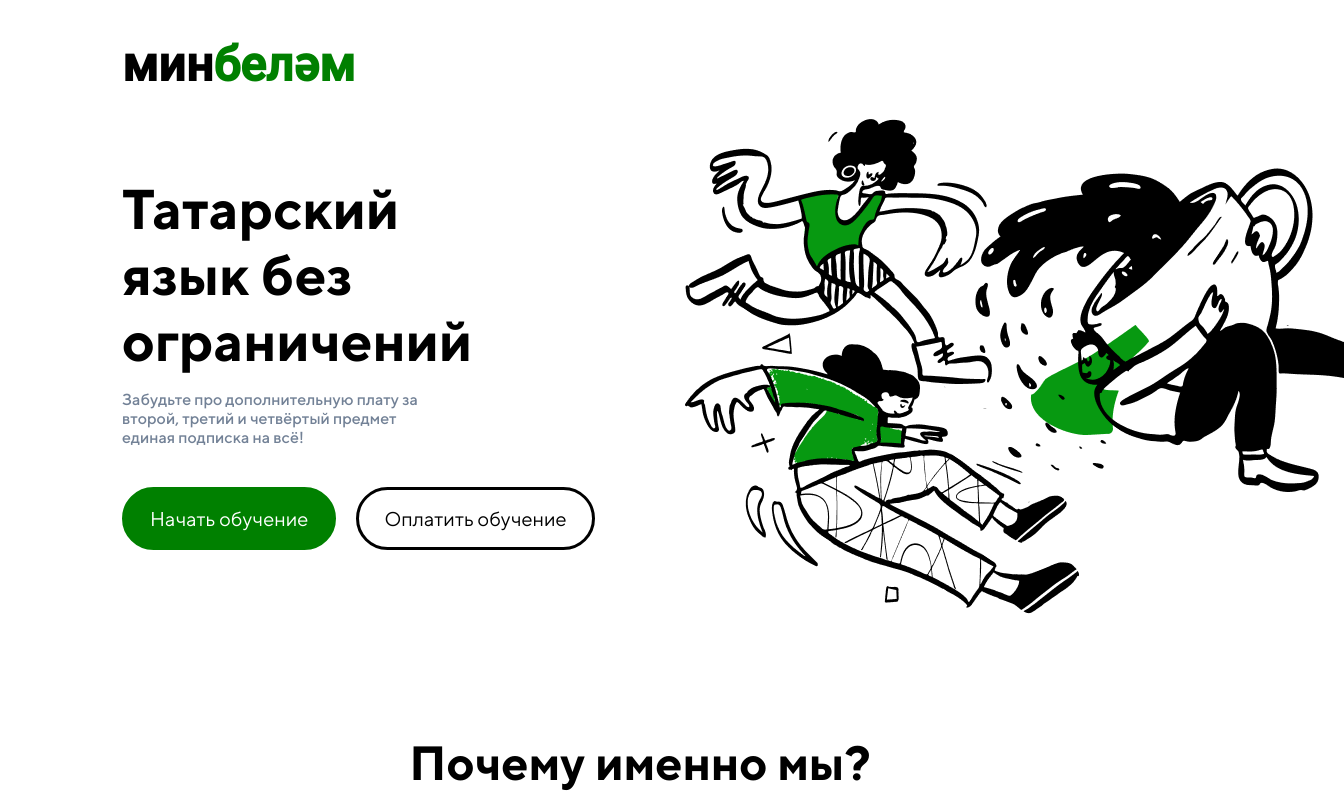
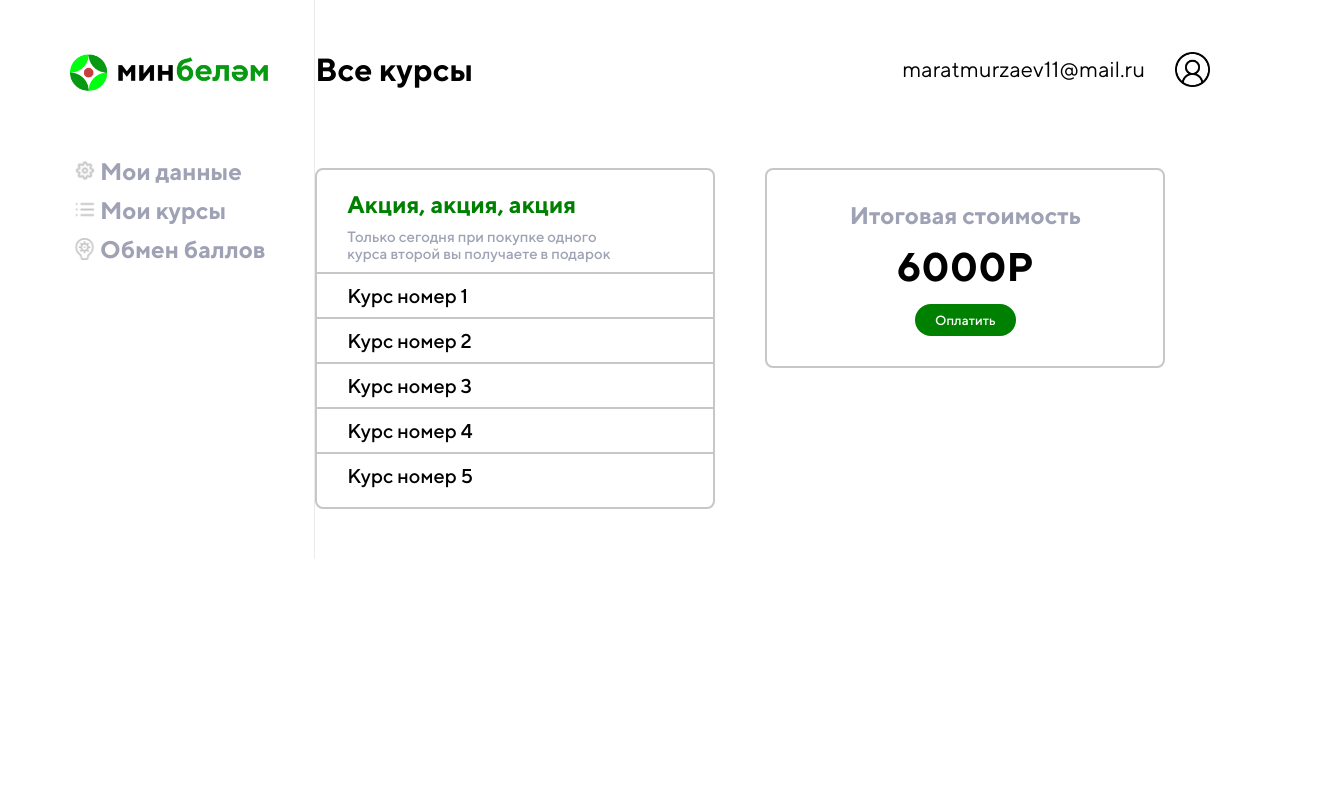
Before and after one commit to maratmurzaev11/minbelyam-frontend, a plain HTML site: page index.html in a window 1280 px wide. Shown: the top 800 px of the page, 1344 px wide, since content can reach past the window. Drawn offline with Linux system fonts and the light colour scheme.

Commit message:
frontend

```diff
--- a/css/style.css
+++ b/css/style.css
@@ -646,3 +646,60 @@ li { white-space: nowrap; }
     padding: 8px 20px;
     height: 32px;
 }
+
+.all_courses_inf {
+    margin-top: 80px;
+    display: flex;
+}
+.all_courses {
+    padding: 20px 0 10px 0;
+    border-radius: 8px;
+    border: #C7C7C7 solid 2px;
+    width: 400px;
+}
+.all_courses h3 {
+    padding: 0 30px;
+    color: green;
+    font-size: 24px;
+}
+
+.all_courses p {
+    font-size: 20px;
+    width: 100%;
+    padding: 10px 30px;
+    border-top: #C7C7C7 solid 2px;
+
+}
+
+.course_cost {
+    display: flex;
+    flex-direction: column;
+    align-items: center;
+    justify-content: center;
+    border-radius: 8px;
+    border: #C7C7C7 solid 2px;
+    width: 400px;
+    padding: 20px 0;
+    margin-left: 50px;
+    height: 200px;
+}
+
+h3  {
+    font-size: 24px;
+    color: #9FA2B4;
+}
+
+h2 {
+    font-size: 40px;
+    margin: 14px 0;
+}
+
+.course_cost button {
+    font-family: "TTNorms-Medium", sans-serif;
+    color: #FFFFFF;
+    border-radius: 90px;
+    border: none;
+    background: green;
+    padding: 8px 20px;
+    height: 32px;
+}
--- a/index.html
+++ b/index.html
@@ -480,6 +480,56 @@
         </div>
     </div>
 
+
+    <div class="block" v-if="router=='all_courses'">
+        <div class="pers_acc_courses_page">
+            <div class="pers_acc_inf">
+                <img class="pers_acc_logo" src="img/logo.png" alt="">
+                <nav class="pers_acc_nav">
+                    <li class="pers_acc_li">
+                        <img src="img/settings.png" alt="">
+                        <h3>Мои данные</h3>
+                    </li>
+                    <li class="pers_acc_li">
+                        <img src="img/my_courses.png" alt="">
+                        <h3>Мои курсы</h3>
+                    </li>
+                    <li class="pers_acc_li">
+                        <img src="img/item_change.png" alt="">
+                        <h3>Обмен баллов</h3>
+                    </li>
+                </nav>
+
+            </div>
+            <div class="pers_acc_courses">
+                <div class="pers_acc_name">
+                    <h1>Все курсы</h1>
+                    <div class="pers_acc_data">
+                        <div class="email">maratmurzaev11@mail.ru</div>
+                        <img src="img/profile_icon.png" alt="">
+                    </div>
+                </div>
+                <div class="all_courses_inf">
+                    <div class="all_courses">
+                        <h3>Акция, акция, акция</h3>
+                        <p style="color: #9FA2B4; border: none; width: 85%; font-size: 15px">Только сегодня при покупке одного курса второй вы получаете в подарок</p>
+                        <p>Курс номер 1</p>
+                        <p>Курс номер 2</p>
+                        <p>Курс номер 3</p>
+                        <p>Курс номер 4</p>
+                        <p>Курс номер 5</p>
+                    </div>
+                    <div class="course_cost">
+                        <h3>Итоговая стоимость</h3>
+                        <h2>6000Р</h2>
+                        <button>Оплатить</button>
+                    </div>
+                </div>
+            </div>
+        </div>
+    </div>
+
+
         <div class="block" v-if="router=='add_course'">
             <form class="add_course" v-on:submit.prevent="do_add_course" action="">
                 <input type="text" name="course_name" placeholder="Название курса">
--- a/js/main.js
+++ b/js/main.js
@@ -3,120 +3,120 @@
 
 
 
-// let vue = new Vue({
-//     el: "#vue-wrapper",
-//     data: {
-//         // router: !localStorage.getItem("route_state") ? "main" : localStorage.getItem("route_state"),
-//         router: "edit_profile",
-//         reg_login: "",
-//         reg_password: "",
-//         log_login: "",
-//         log_password: "",
-//         url: "http://192.168.142.49:8000/",
-//         section_wrapper:""
-//     },
-//
-//     methods: {
-//         registration() {
-//             this.router = "reg";
-//             localStorage.setItem("route_state", "reg");
-//         },
-//
-//         auth() {
-//             this.router = "auth"
-//         },
-//
-//         // add_section(){
-//         //     let el = new DOMParser().parseFromString(" <div class='wp'><input type=\"text\" name=\"task_name\" placeholder=\"Название секции\">" +
-//         //         "        <input type=\"text\" name=\"task_desc\" placeholder=\"Описание секции\">" +
-//         //         "        <input type=\"file\" placeholder=\"Добавить видео\"><button name=\"do_add_task\" v-on:click.native=\"add_task\">Добавить задание</button></div>" ,"text/html").body.querySelector(".wp")
-//         //   this.$refs["add_section_wrap"].appendChild(el)
-//         // },
-//         //
-//         // add_task(){
-//         //     let el = new DOMParser().parseFromString(" <div class='add_task' ref='add_task_wrap'> <input type=\"text\" name=\"task_name\" placeholder=\"Название задания\">\n" +
-//         //         "                        <input type=\"checkbox\" placeholder=\"Добавить ответ\"></div>" ,"text/html").body.querySelector(".add_task")
-//         //     this.$refs["add_task_wrap"].appendChild(el)
-//         // },
-//         //
-//         // do_add_course(){
-//         //
-//         // },
-//
-//         do_reg(ev) {
-//             ev.preventDefault()
-//             fetch(this.url + "api/register", {
-//                 method: "POST",
-//                 headers: {
-//                     "Content-Type": "application/json",
-//                 },
-//                 body: JSON.stringify({
-//                         email: this.reg_login,
-//                         password: this.reg_password
-//                     }
-//                 )
-//             }).then(response => {
-//                 response.json().then(resp => {
-//                     let token = resp.token
-//                     localStorage.setItem("token", token)
-//                     this.update_router("user_courses")
-//                 })
-//             })
-//         },
-//
-//         do_log(ev) {
-//             ev.preventDefault()
-//             fetch(this.url + "api/login", {
-//                 method: "POST",
-//                 headers: {
-//                     "Content-Type": "application/json",
-//                 },
-//                 body: JSON.stringify({
-//                         email: this.log_login,
-//                         password: this.log_password
-//                     }
-//                 )
-//             }).then(response => {
-//                 response.json().then(resp => {
-//                     let token = resp.token
-//                     localStorage.setItem("token", token)
-//                     this.update_router("user_courses")
-//                 })
-//             })
-//         },
-//         // add_course(ev){
-//         //
-//         //     ev.preventDefault()
-//         //     fetch(this.url+"api/register",{
-//         //         method:"POST",
-//         //         headers:{
-//         //             "Content-Type":"application/json",
-//         //         },
-//         //         body:JSON.stringify({
-//         //                 email:this.reg_login,
-//         //                 password:this.reg_password
-//         //             }
-//         //         )
-//         //     }).then(response=> {
-//         //         response.json().then(resp=>{
-//         //             let token = resp.token
-//         //             localStorage.setItem("token",token)
-//         //             this.update_router("user_courses")
-//         //         })
-//         //     })
-//         // },
-//
-//         // do_add_task() {
-//         //   if ()
-//         // },
-//
-//         update_router(route) {
-//             this.router = route
-//             localStorage.setItem("route_state", route)
-//         },
-//
-//
-//     },
-//
-//
-// });
+let vue = new Vue({
+    el: "#vue-wrapper",
+    data: {
+        // router: !localStorage.getItem("route_state") ? "main" : localStorage.getItem("route_state"),
+        router: "all_courses",
+        reg_login: "",
+        reg_password: "",
+        log_login: "",
+        log_password: "",
+        url: "http://192.168.142.49:8000/",
+        section_wrapper:""
+    },
+
+    methods: {
+        registration() {
+            this.router = "reg";
+            localStorage.setItem("route_state", "reg");
+        },
+
+        auth() {
+            this.router = "auth"
+        },
+
+        // add_section(){
+        //     let el = new DOMParser().parseFromString(" <div class='wp'><input type=\"text\" name=\"task_name\" placeholder=\"Название секции\">" +
+        //         "        <input type=\"text\" name=\"task_desc\" placeholder=\"Описание секции\">" +
+        //         "        <input type=\"file\" placeholder=\"Добавить видео\"><button name=\"do_add_task\" v-on:click.native=\"add_task\">Добавить задание</button></div>" ,"text/html").body.querySelector(".wp")
+        //   this.$refs["add_section_wrap"].appendChild(el)
+        // },
+        //
+        // add_task(){
+        //     let el = new DOMParser().parseFromString(" <div class='add_task' ref='add_task_wrap'> <input type=\"text\" name=\"task_name\" placeholder=\"Название задания\">\n" +
+        //         "                        <input type=\"checkbox\" placeholder=\"Добавить ответ\"></div>" ,"text/html").body.querySelector(".add_task")
+        //     this.$refs["add_task_wrap"].appendChild(el)
+        // },
+        //
+        // do_add_course(){
+        //
+        // },
+
+        do_reg(ev) {
+            ev.preventDefault()
+            fetch(this.url + "api/register", {
+                method: "POST",
+                headers: {
+                    "Content-Type": "application/json",
+                },
+                body: JSON.stringify({
+                        email: this.reg_login,
+                        password: this.reg_password
+                    }
+                )
+            }).then(response => {
+                response.json().then(resp => {
+                    let token = resp.token
+                    localStorage.setItem("token", token)
+                    this.update_router("user_courses")
+                })
+            })
+        },
+
+        do_log(ev) {
+            ev.preventDefault()
+            fetch(this.url + "api/login", {
+                method: "POST",
+                headers: {
+                    "Content-Type": "application/json",
+                },
+                body: JSON.stringify({
+                        email: this.log_login,
+                        password: this.log_password
+                    }
+                )
+            }).then(response => {
+                response.json().then(resp => {
+                    let token = resp.token
+                    localStorage.setItem("token", token)
+                    this.update_router("user_courses")
+                })
+            })
+        },
+        // add_course(ev){
+        //
+        //     ev.preventDefault()
+        //     fetch(this.url+"api/register",{
+        //         method:"POST",
+        //         headers:{
+        //             "Content-Type":"application/json",
+        //         },
+        //         body:JSON.stringify({
+        //                 email:this.reg_login,
+        //                 password:this.reg_password
+        //             }
+        //         )
+        //     }).then(response=> {
+        //         response.json().then(resp=>{
+        //             let token = resp.token
+        //             localStorage.setItem("token",token)
+        //             this.update_router("user_courses")
+        //         })
+        //     })
+        // },
+
+        // do_add_task() {
+        //   if ()
+        // },
+
+        update_router(route) {
+            this.router = route
+            localStorage.setItem("route_state", route)
+        },
+
+
+    },
+
+
+});
```
